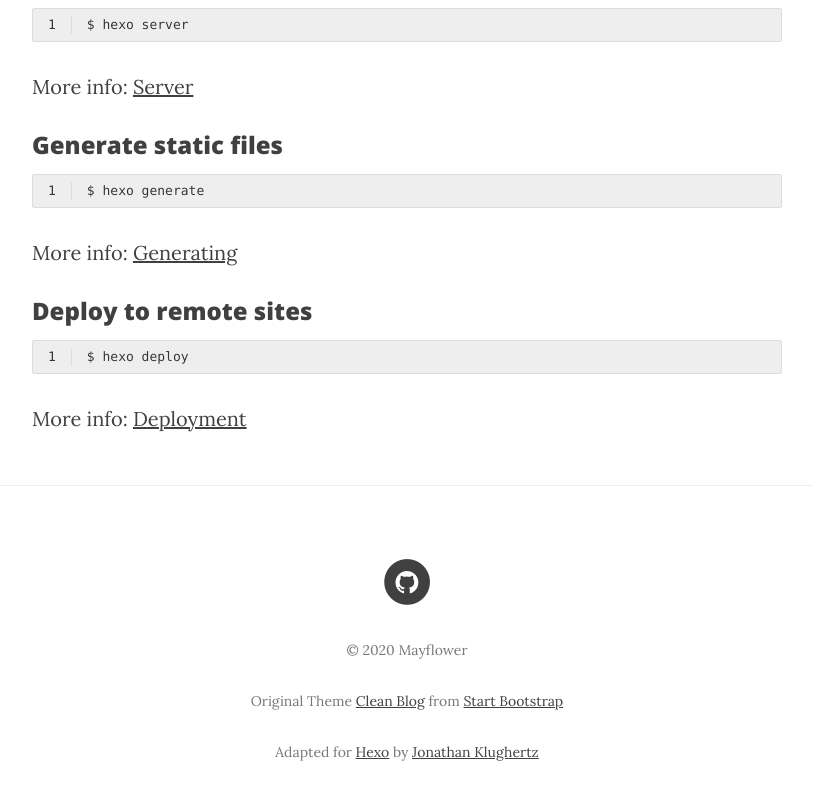
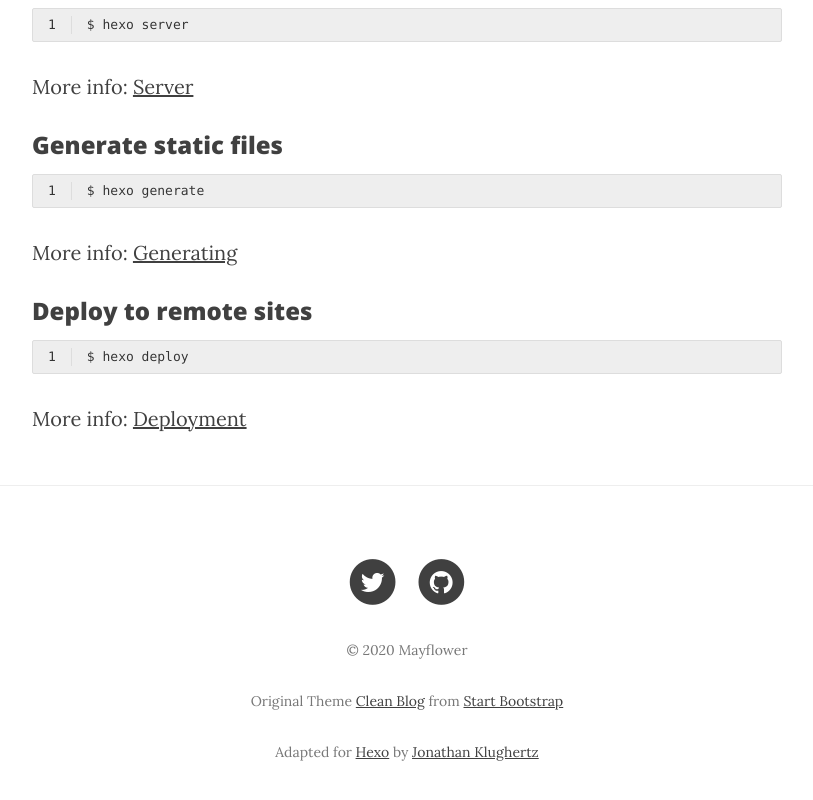
Before and after one commit to Mayflower1620/Mayflower1620.github.io, a plain HTML site: page 2020/11/07/hello-world/index.html in a window 1280 px wide. Shown: the part 865-1665 px from the top of the page, without its empty margins (233-1046 px from the left). Drawn offline with nearby package versions, Linux system fonts and the light colour scheme.

Commit message:
Site updated: 2020-11-08 11:35:50

```diff
--- a/2020/11/07/hello-world/index.html
+++ b/2020/11/07/hello-world/index.html
@@ -237,6 +237,15 @@
             <div class="col-lg-8 col-lg-offset-2 col-md-10 col-md-offset-1">
                 <ul class="list-inline text-center">
 
+                        <li>
+                            <a href="https://twitter.com/Yandre388" target="_blank">
+                                <span class="fa-stack fa-lg">
+                                    <i class="fa fa-circle fa-stack-2x"></i>
+                                    <i class="fa fa-twitter fa-stack-1x fa-inverse"></i>
+                                </span>
+                            </a>
+                        </li>
+
 
 
 
```
Also changed, not shown: 2020/11/07/摸了/index.html (+9 -0 lines), archives/2020/11/index.html (+9 -0 lines), archives/2020/index.html (+9 -0 lines), archives/index.html (+9 -0 lines), categories/index.html (+9 -0 lines), index.html (+9 -0 lines), tags/index-1.html (+9 -0 lines), tags/index.html (+9 -0 lines).
